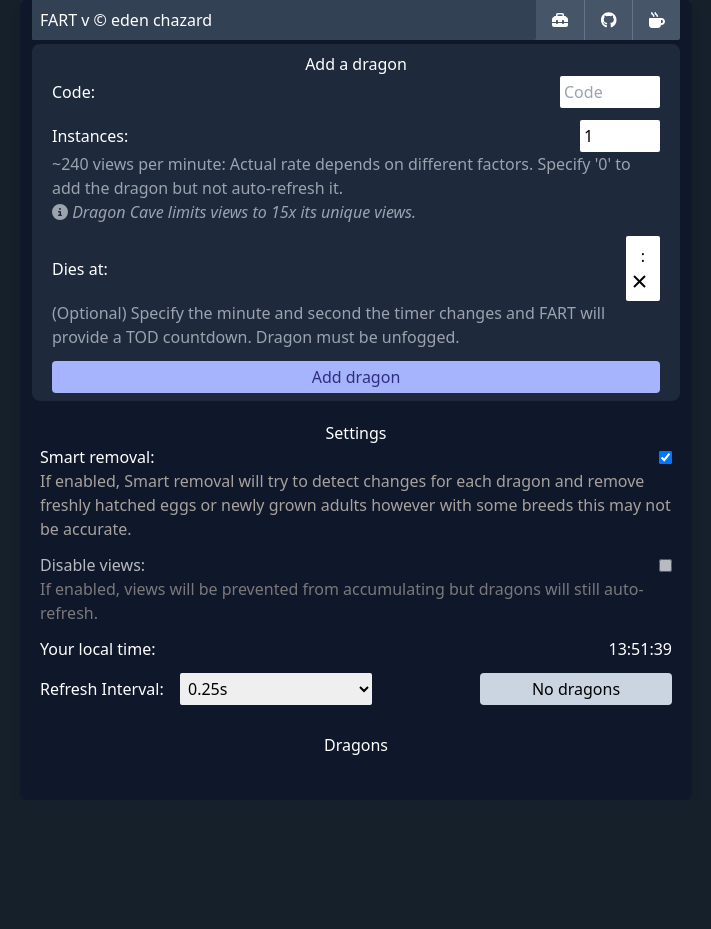
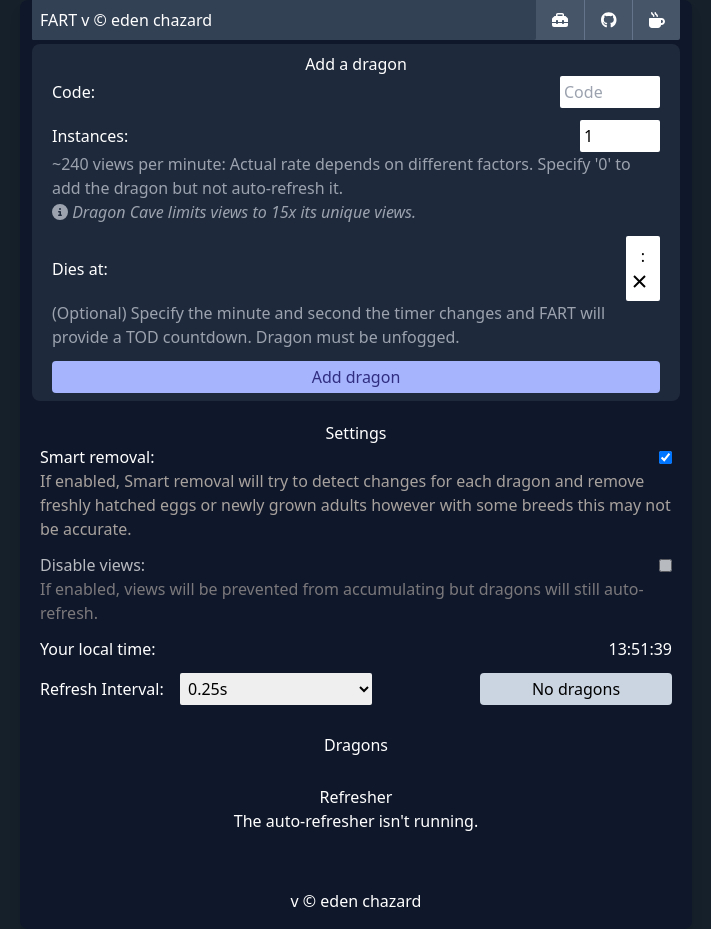
Before and after one commit to edenchazard/dc-auto-refresher, a React (Vite) app in the folder src/frontend/: page / in a window 1280 px wide. Shown: the whole page, without its empty margins (284-995 px from the left). Before the commit the page ends 800 px from the top, so only its background shows below. Built offline with nearby package versions, Linux system fonts and the light colour scheme.

Commit message:
pin footer and add minimum space for the refresher section

```diff
--- a/src/frontend/src/App.tsx
+++ b/src/frontend/src/App.tsx
@@ -193,9 +193,9 @@ export default function App() {
         place="top"
         effect="solid"
       />
-      <div className="min-h-screen App rounded-lg shadow-lg bg-slate-900 max-w-2xl mx-auto text-white">
+      <div className="min-h-screen App rounded-lg shadow-lg bg-slate-900 max-w-2xl mx-auto text-white flex flex-col">
         <Header />
-        <main className="mt-1 p-0 flex flex-col gap-3 [&>section:not(#add-dragon)]:m-2 minsz:px-3">
+        <main className="flex-1 mt-1 p-0 flex flex-col gap-3 [&>section:not(#add-dragon)]:m-2 minsz:px-3">
           <section id="add-dragon">
             <AddDragon
               rate={rate}
@@ -257,18 +257,23 @@ export default function App() {
               })}
             </div>
           </section>
-          {autorefresh && (
-            <section>
-              <Heading>Refresher</Heading>
+          <section className="min-h-[5rem]">
+            <Heading>Refresher</Heading>
+            {autorefresh ? (
               <RefresherView
                 dragonList={listOfDragons}
                 rate={rate}
                 onImageChange={handleImageChange}
                 disableViews={noView}
               />
-            </section>
-          )}
+            ) : (
+              <p className="text-center">The auto-refresher isn't running.</p>
+            )}
+          </section>
         </main>
+        <footer className="text-center my-4">
+          v{import.meta.env.VITE_APP_VERSION} &copy; eden chazard
+        </footer>
       </div>
     </div>
   );
```
